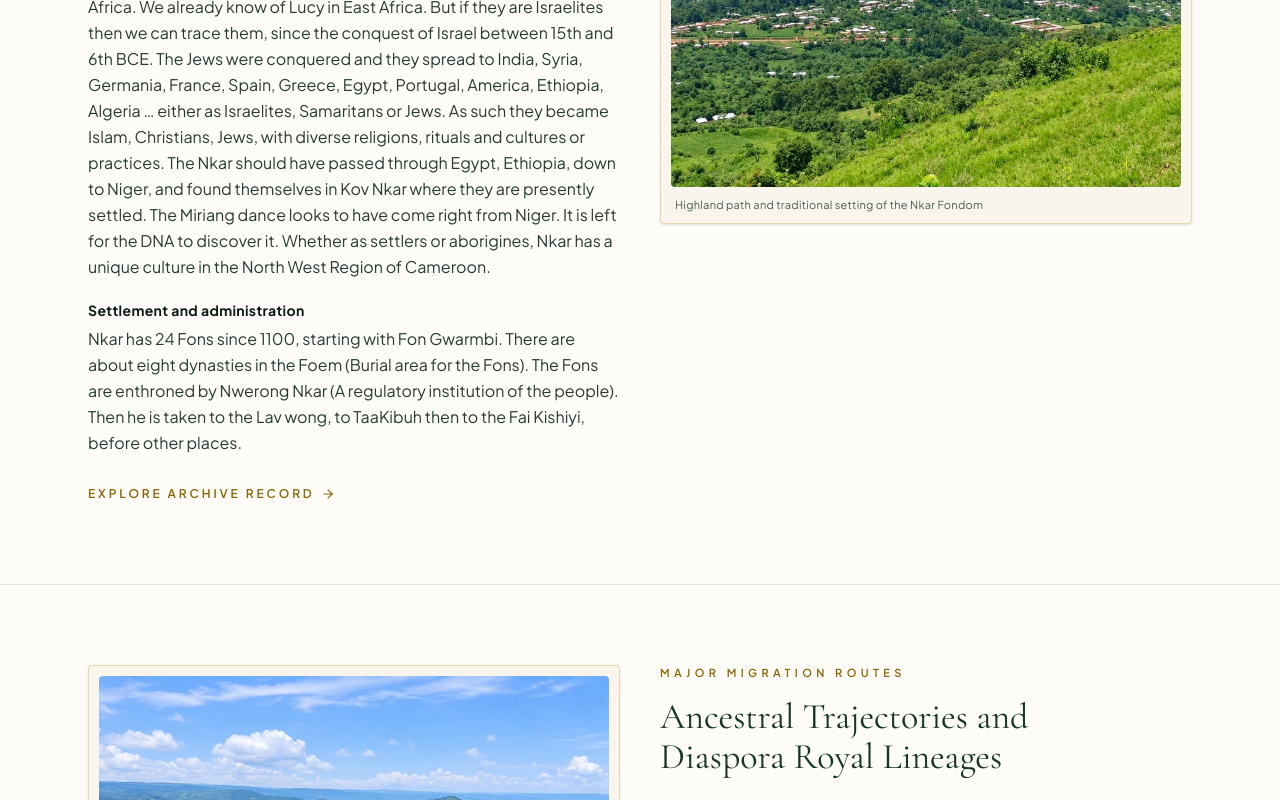
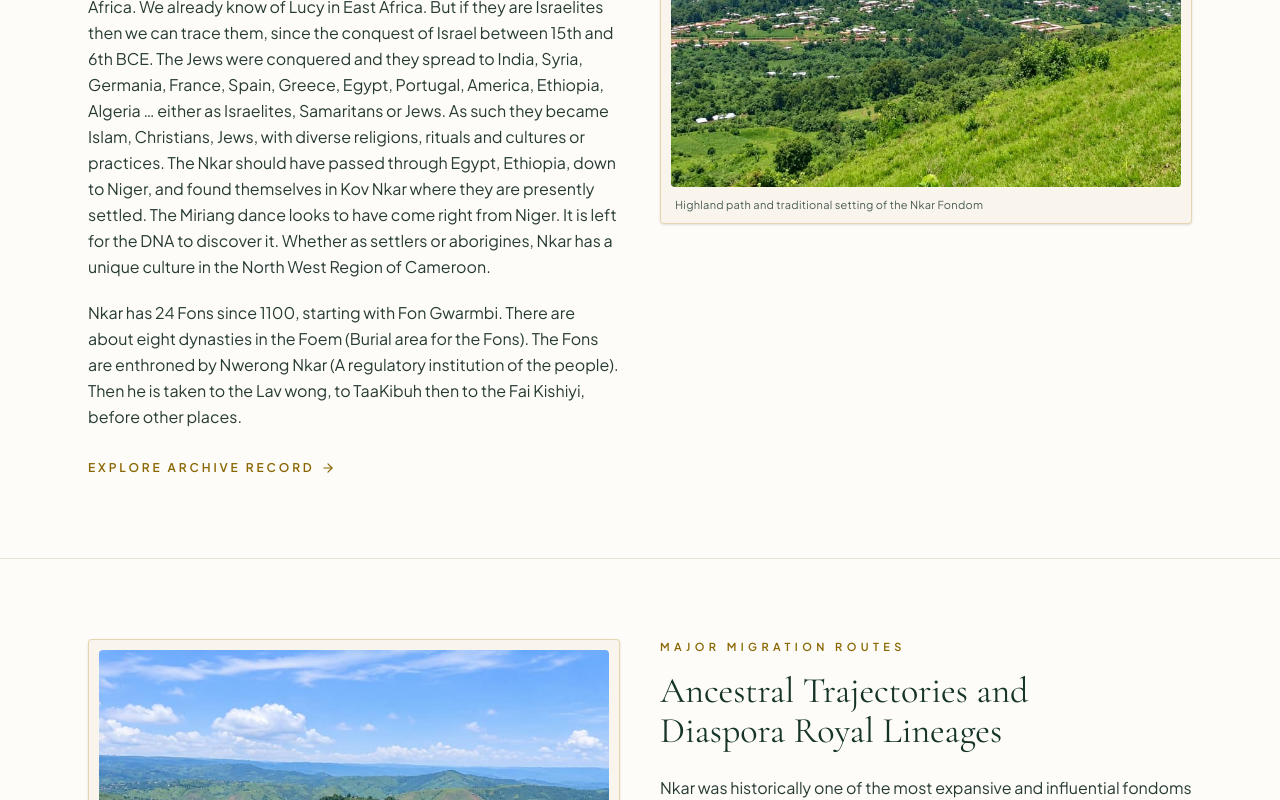
Before and after one commit to lauren-ta237/Nkar-Website, a React (Vite) app in the folder apps/web/: page /about in a window 1280 px wide. Shown: the part 1552-2352 px from the top of the page. Built offline with nearby package versions, Linux system fonts and the light colour scheme; no server answers.

Commit message:
Remove Settlement and administration subheading from Brief History section

```diff
--- a/apps/web/src/components/about/AboutSection.tsx
+++ b/apps/web/src/components/about/AboutSection.tsx
@@ -27,7 +27,8 @@ export default function AboutSection({ section, index }: AboutSectionProps) {
             {section.title}
           </h2>
           <div className="mt-6 space-y-5 text-base leading-relaxed text-forest-800/90">
-            {section.paragraphs.map((paragraph) => {
+            {section.paragraphs.map((rawParagraph) => {
+              const paragraph = rawParagraph.replace(/^Settlement and administration\s*\n+/i, '');
               const lines = paragraph.split('\n');
               const hasSubheading = lines.length > 1 && lines[0].trim().length < 60;
               if (hasSubheading) {
--- a/apps/web/src/data/culture.ts
+++ b/apps/web/src/data/culture.ts
@@ -60,7 +60,7 @@ export const aboutSections: AboutSection[] = [
     imageAlt: 'Highland path and traditional setting of the Nkar Fondom',
     paragraphs: [
       'Nkar kingdom was founded by Fon Gwarmbi in 1100. It is not yet very clear if Nkar is aborigines or came after the lost tribes of Israel. If they settled where they had always been, then we can say that Nkar began the Nkar Clan where they are settled now. They would not be the first in Africa. We already know of Lucy in East Africa. But if they are Israelites then we can trace them, since the conquest of Israel between 15th and 6th BCE. The Jews were conquered and they spread to India, Syria, Germania, France, Spain, Greece, Egypt, Portugal, America, Ethiopia, Algeria … either as Israelites, Samaritans or Jews. As such they became Islam, Christians, Jews, with diverse religions, rituals and cultures or practices. The Nkar should have passed through Egypt, Ethiopia, down to Niger, and found themselves in Kov Nkar where they are presently settled. The Miriang dance looks to have come right from Niger. It is left for the DNA to discover it. Whether as settlers or aborigines, Nkar has a unique culture in the North West Region of Cameroon.',
-      'Settlement and administration\nNkar has 24 Fons since 1100, starting with Fon Gwarmbi. There are about eight dynasties in the Foem (Burial area for the Fons). The Fons are enthroned by Nwerong Nkar (A regulatory institution of the people). Then he is taken to the Lav wong, to TaaKibuh then to the Fai Kishiyi, before other places.'
+      'Nkar has 24 Fons since 1100, starting with Fon Gwarmbi. There are about eight dynasties in the Foem (Burial area for the Fons). The Fons are enthroned by Nwerong Nkar (A regulatory institution of the people). Then he is taken to the Lav wong, to TaaKibuh then to the Fai Kishiyi, before other places.'
     ]
   },
   {
```
